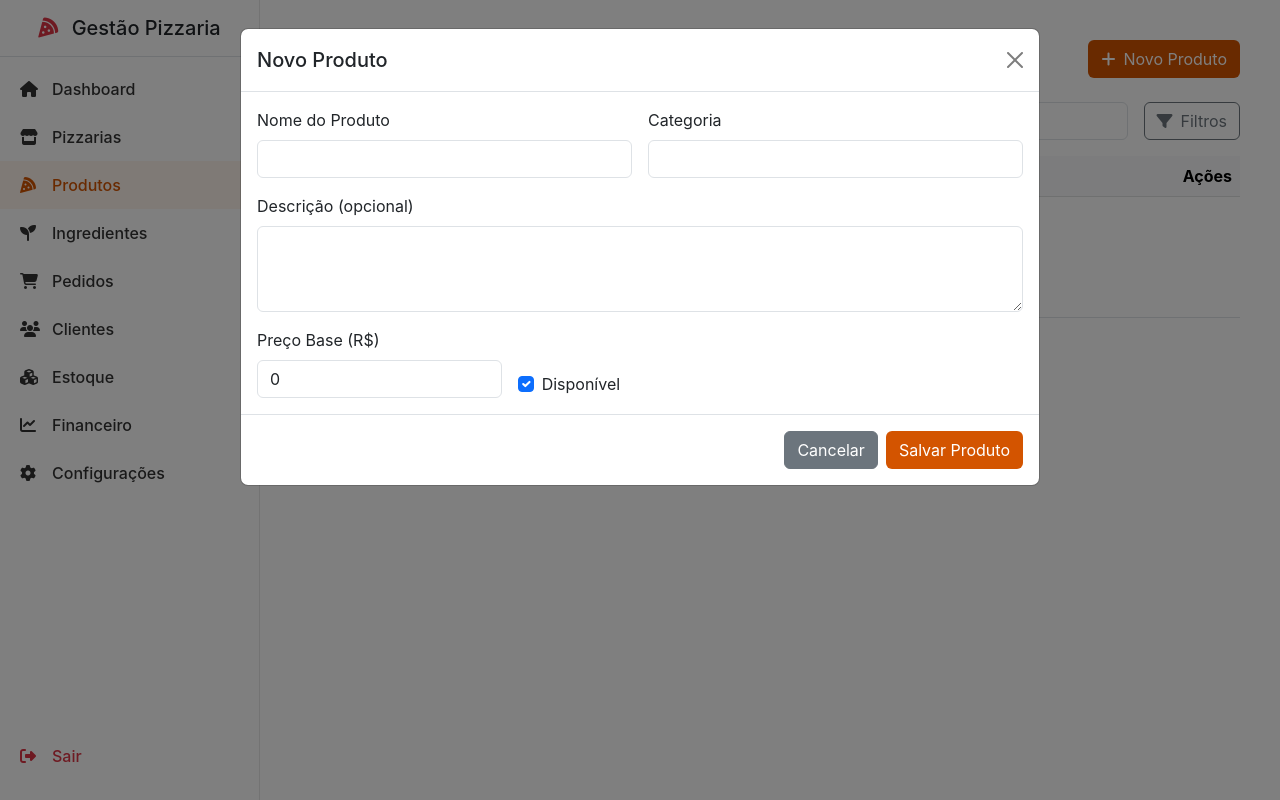
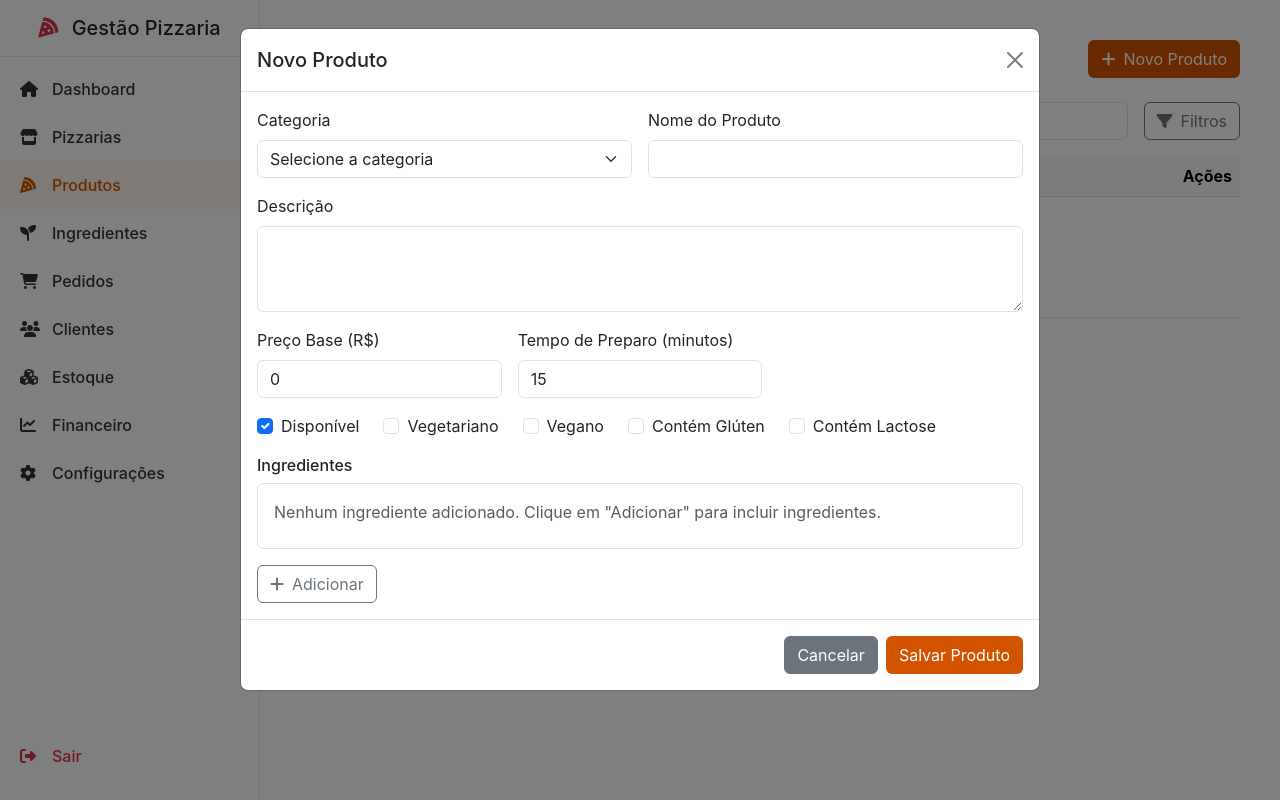
Before and after one commit to eagalves/gestao-pizzaria, a Django app: page /produtos/ in a window 1280 px wide, after a click on "Novo Produto". Run offline with Django 5.2, Linux system fonts and the light colour scheme; the visitor is signed in with stand-in values (Sample User, id 1).

Commit message:
adicionar novo produto

```diff
--- a/produtos/templates/produtos/lista_produtos.html
+++ b/produtos/templates/produtos/lista_produtos.html
@@ -55,40 +55,69 @@
 
 <!-- Modal Novo Produto -->
 <div class="modal fade" id="modalNovoProduto" tabindex="-1" aria-labelledby="modalNovoProdutoLabel" aria-hidden="true">
-    <div class="modal-dialog modal-lg">
+    <div class="modal-dialog modal-lg modal-dialog-scrollable">
         <div class="modal-content">
             <div class="modal-header">
                 <h5 class="modal-title" id="modalNovoProdutoLabel">Novo Produto</h5>
                 <button type="button" class="btn-close" data-bs-dismiss="modal" aria-label="Close"></button>
             </div>
             <div class="modal-body">
-                <!-- Formulário simples; sem backend ainda -->
                 <form>
-                    <div class="row g-3">
+                    <div class="row g-3 mb-3">
+                        <div class="col-md-6">
+                            <label class="form-label">Categoria</label>
+                            <select class="form-select">
+                                <option selected>Selecione a categoria</option>
+                            </select>
+                        </div>
                         <div class="col-md-6">
                             <label class="form-label">Nome do Produto</label>
                             <input type="text" class="form-control">
                         </div>
-                        <div class="col-md-6">
-                            <label class="form-label">Categoria</label>
-                            <input type="text" class="form-control">
-                        </div>
                         <div class="col-12">
-                            <label class="form-label">Descrição (opcional)</label>
+                            <label class="form-label">Descrição</label>
                             <textarea class="form-control" rows="3"></textarea>
                         </div>
                         <div class="col-md-4">
                             <label class="form-label">Preço Base (R$)</label>
-                            <input type="number" step="0.01" class="form-control" value="0">
+                            <input type="number" step="0.01" value="0" class="form-control">
                         </div>
-                        <div class="col-md-4 d-flex align-items-end">
+                        <div class="col-md-4">
+                            <label class="form-label">Tempo de Preparo (minutos)</label>
+                            <input type="number" value="15" class="form-control">
+                        </div>
+                        <div class="col-12 d-flex flex-wrap gap-4">
                             <div class="form-check">
-                                <input class="form-check-input" type="checkbox" id="disponivelCheck" checked>
-                                <label class="form-check-label" for="disponivelCheck">Disponível</label>
+                                <input class="form-check-input" type="checkbox" id="prodDisponivel" checked>
+                                <label class="form-check-label" for="prodDisponivel">Disponível</label>
+                            </div>
+                            <div class="form-check">
+                                <input class="form-check-input" type="checkbox" id="prodVeg" >
+                                <label class="form-check-label" for="prodVeg">Vegetariano</label>
+                            </div>
+                            <div class="form-check">
+                                <input class="form-check-input" type="checkbox" id="prodVegan" >
+                                <label class="form-check-label" for="prodVegan">Vegano</label>
+                            </div>
+                            <div class="form-check">
+                                <input class="form-check-input" type="checkbox" id="prodGluten" >
+                                <label class="form-check-label" for="prodGluten">Contém Glúten</label>
+                            </div>
+                            <div class="form-check">
+                                <input class="form-check-input" type="checkbox" id="prodLactose" >
+                                <label class="form-check-label" for="prodLactose">Contém Lactose</label>
                             </div>
                         </div>
                     </div>
+
+                    <h6>Ingredientes</h6>
+                    <div class="border rounded p-3 mb-3">
+                        <p class="text-muted mb-2" id="ingredientesVazio">Nenhum ingrediente adicionado. Clique em "Adicionar" para incluir ingredientes.</p>
+                        <ul class="list-group list-group-flush" id="listaIngredientes"></ul>
+                    </div>
+                    <button type="button" class="btn btn-outline-secondary" id="btnAddIngrediente"><i class="fas fa-plus me-2"></i>Adicionar</button>
                 </form>
+
             </div>
             <div class="modal-footer">
                 <button type="button" class="btn btn-secondary" data-bs-dismiss="modal">Cancelar</button>
```
Also changed, not shown: 1 other file.
